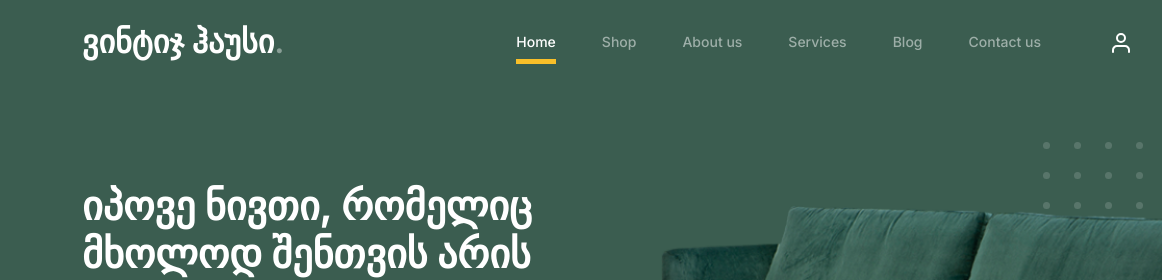
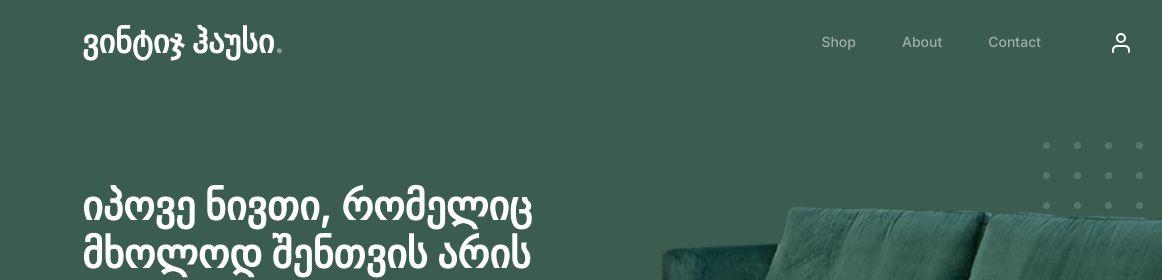
Before and after one commit to BE12q-fe/Website-demo, a plain HTML site: page index.html in a window 1280 px wide. Shown: the top 280 px of the page, 0-1162 px from the left. Drawn offline with Linux system fonts and the light colour scheme.

Commit message:
Update index.html

```diff
--- a/index.html
+++ b/index.html
@@ -39,13 +39,13 @@
 				<div class="collapse navbar-collapse" id="navbarsFurni">
 					<ul class="custom-navbar-nav navbar-nav ms-auto mb-2 mb-md-0">
 						<li class="nav-item active">
-							<a class="nav-link" href="index.html">Home</a>
+							<!-- <a class="nav-link" href="index.html">Home</a> -->
 						</li>
 						<li><a class="nav-link" href="shop.html">Shop</a></li>
-						<li><a class="nav-link" href="about.html">About us</a></li>
-						<li><a class="nav-link" href="services.html">Services</a></li>
-						<li><a class="nav-link" href="blog.html">Blog</a></li>
-						<li><a class="nav-link" href="contact.html">Contact us</a></li>
+						<li><a class="nav-link" href="about.html">About</a></li>
+						<!-- <li><a class="nav-link" href="services.html">Services</a></li>
+						<li><a class="nav-link" href="blog.html">Blog</a></li>  -->
+						<li><a class="nav-link" href="contact.html">Contact</a></li>
 					</ul>
 
 					<ul class="custom-navbar-cta navbar-nav mb-2 mb-md-0 ms-5">
```
